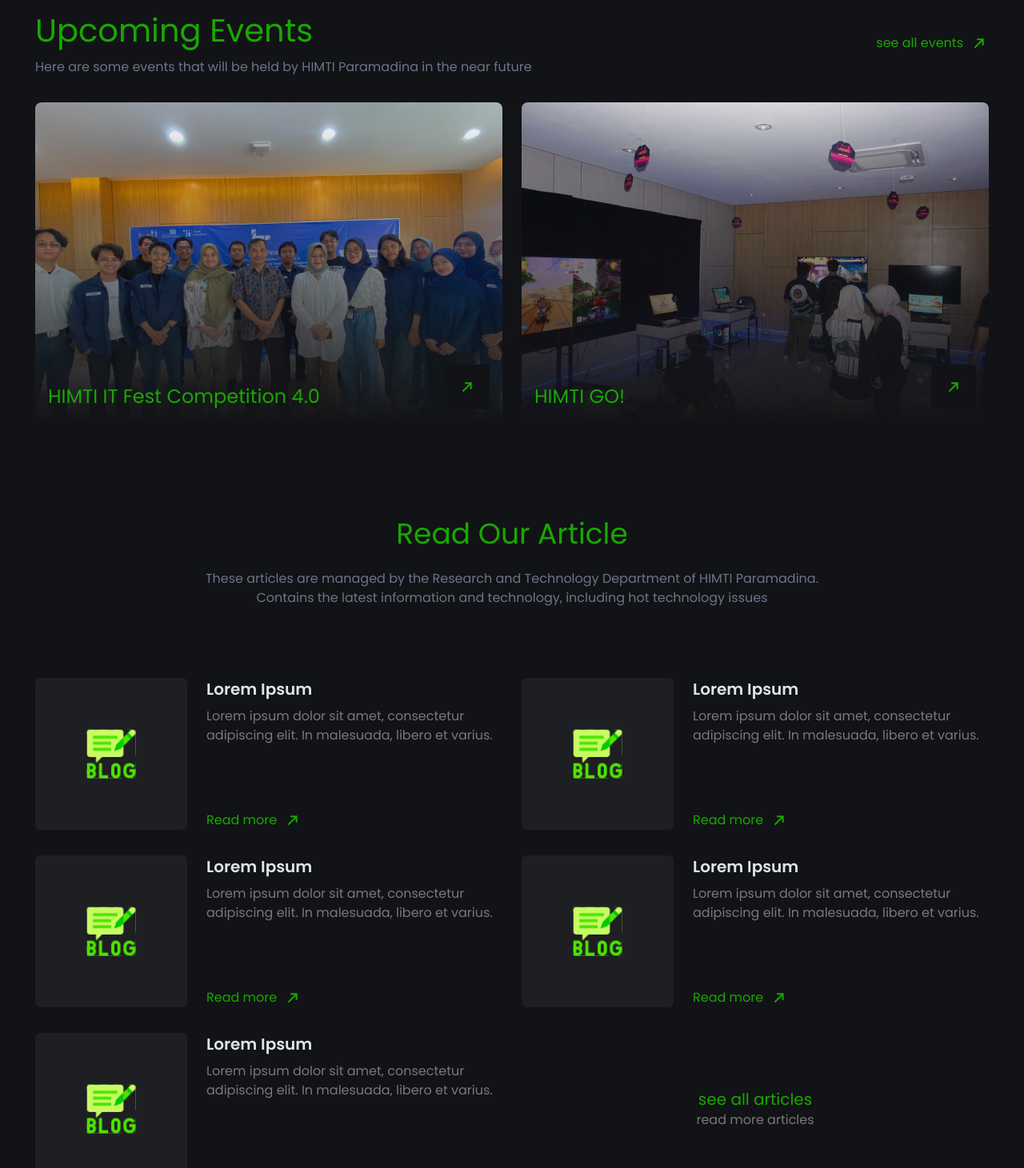
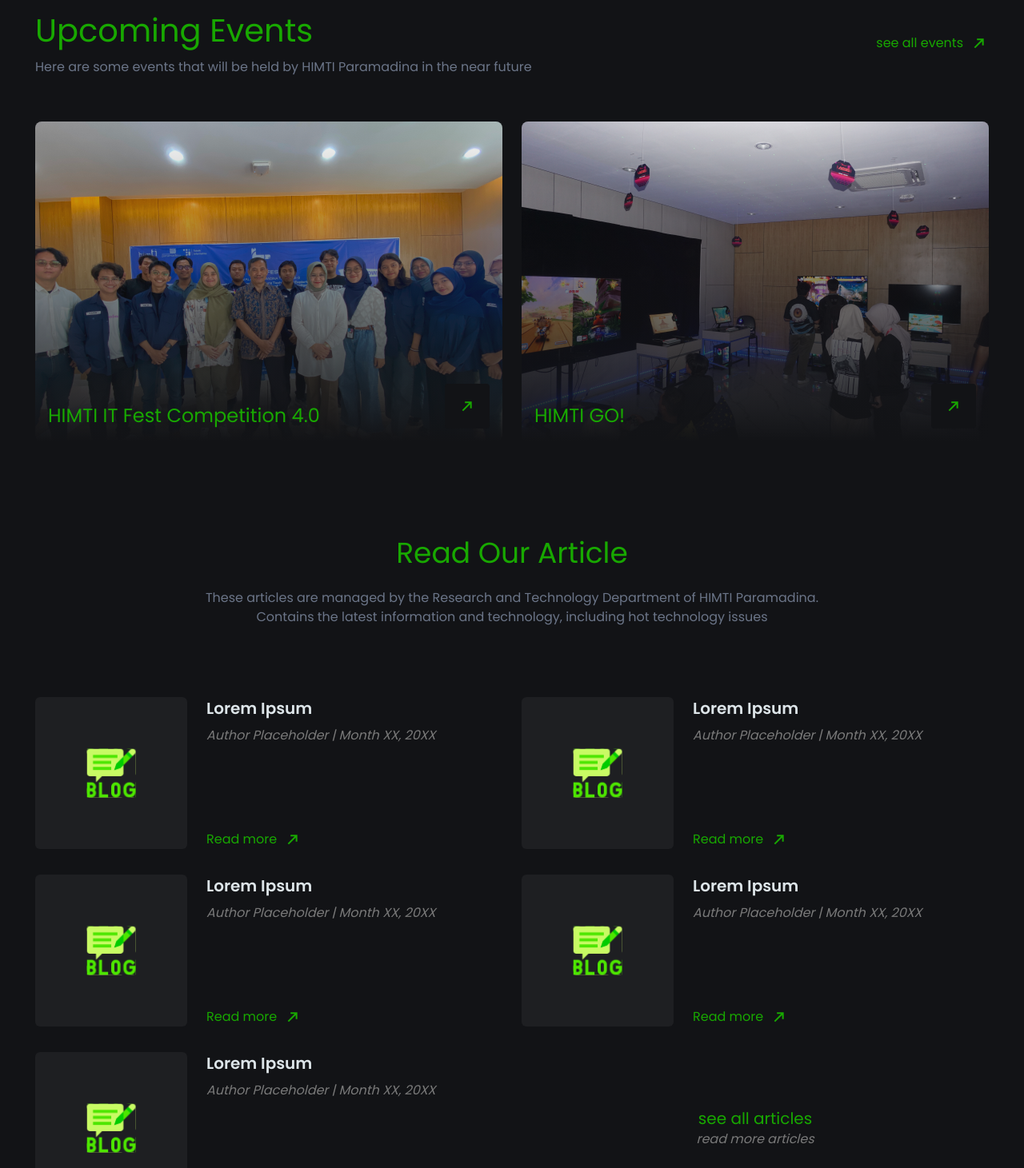
Before and after one commit to himtiparmad/himtiparmad-web, a Next.js app: page / in a window 1280 px wide. Shown: the part 1100-2561 px from the top of the page at 80% size. Built offline with nearby package versions, Linux system fonts and the light colour scheme.

Commit message:
feat: cooperation

```diff
--- a/src/app/page.tsx
+++ b/src/app/page.tsx
@@ -44,7 +44,7 @@
       </div>
 
       <div className="mt-28 px-11 text-white">
-        <div className="flex justify-between items-center mb-8">
+        <div className="flex justify-between items-center">
           <div>
             <h2 className="text-[40px] leading-[130%] font-normal text-brand-main">
               Upcoming Events
@@ -67,7 +67,7 @@
             </a>
           </div>
         </div>
-        <div className="w-full flex flex-row gap-6">
+        <div className="w-full flex flex-row gap-6 mt-14">
           <EventImage
             src={event1}
             alt="HIMTI IT Fest Competition 4.0"
@@ -101,7 +101,9 @@
                   >
                     see all articles
                   </Link>
-                  <p className="text-base text-[#797979]">read more articles</p>
+                  <p className="text-base text-[#797979] italic">
+                    read more articles
+                  </p>
                 </div>
               );
             }
@@ -111,7 +113,7 @@
                 src={BlogIcon}
                 alt="blog"
                 title="Lorem Ipsum"
-                description="Lorem ipsum dolor sit amet, consectetur adipiscing elit. In malesuada, libero et varius."
+                author="Author Placeholder | Month XX, 20XX"
                 href="/articles"
               />
             );
@@ -142,6 +144,21 @@
           })}
         </div>
       </div>
+
+      <div className="px-11 mt-20">
+        <h4 className="text-xl text-[#3A3A3C]">in copoperation with</h4>
+        <div className="grid grid-cols-4 gap-5 mt-16">
+          {[1, 2, 3, 4].map((index) => {
+            return (
+              <div
+                key={index}
+                className="bg-white bg-opacity-5 w-full h-52 rounded-md"
+              ></div>
+            );
+          })}
+        </div>
+      </div>
+
       <div className="px-11 mt-36">
         <h3 className="text-brand-main text-4xl justify-center text-center">
           <span className="text-brand-dark">Have Questions About HIMTI?</span>{" "}
--- a/src/components/article/index.tsx
+++ b/src/components/article/index.tsx
@@ -6,7 +6,7 @@
   src: string;
   alt: string;
   title: string;
-  description: string;
+  author: string;
   href: string;
 }
 
@@ -14,7 +14,7 @@
   src,
   alt,
   title,
-  description,
+  author,
   href,
 }) => {
   return (
@@ -32,7 +32,7 @@
           <h2 className="text-xl font-semibold text-light-main mb-2">
             {title}
           </h2>
-          <p className="text-base text-[#797979]">{description}</p>
+          <p className="text-base text-[#797979] italic">{author}</p>
         </div>
         <Link href={href} legacyBehavior>
           <a className="text-brand-main flex items-center">
```
